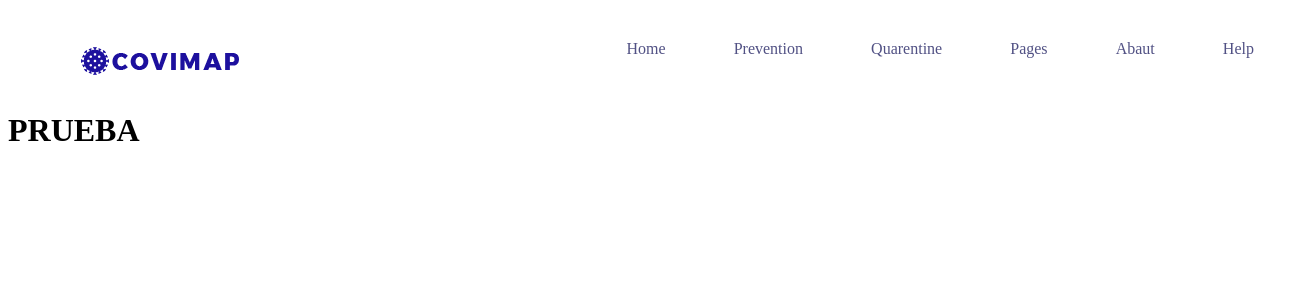
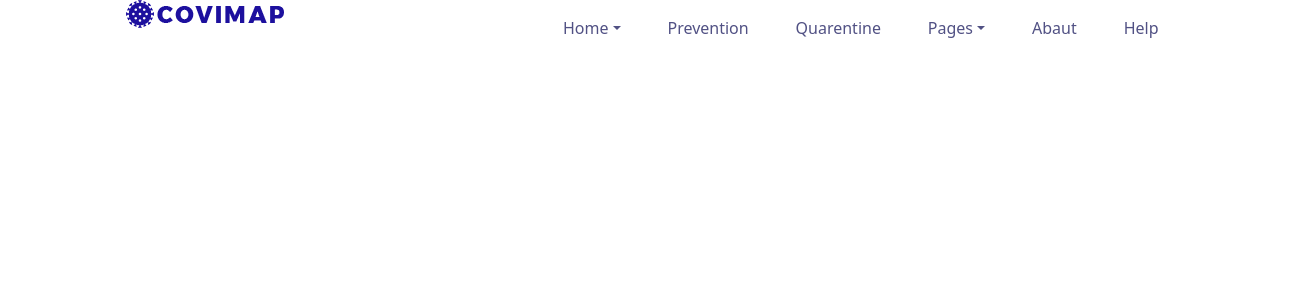
Before and after one commit to gabyfdez90/covimap, a React (Create React App) app: page / in a window 1280 px wide. Shown: the top 300 px of the page, 1304 px wide, since content can reach past the window. Built offline with nearby package versions, Linux system fonts and the light colour scheme.

Commit message:
navbar estilos

```diff
--- a/package.json
+++ b/package.json
@@ -7,6 +7,8 @@
     "@testing-library/react": "^13.4.0",
     "@testing-library/user-event": "^13.5.0",
     "bootstrap": "^5.2.3",
+    "jquery": "^3.6.3",
+    "popper.js": "^1.16.1",
     "react": "^18.2.0",
     "react-bootstrap": "^2.7.0",
     "react-dom": "^18.2.0",
--- a/src/App.js
+++ b/src/App.js
@@ -1,7 +1,6 @@
 import React from "react";
 import "../src/components/atoms/navbar/navbar.css";
 import Navbar from "../src/components/atoms/navbar/Navbar";
-
 import { BrowserRouter as Router, Route, Link } from "react-router-dom";
 
 function App() {
@@ -10,9 +9,6 @@ function App() {
       <Router>
         <Navbar />
       </Router>
-      <div className="main-content">
-        <h1> PRUEBA</h1>
-      </div>
     </div>
   );
 }
--- a/src/components/atoms/navbar/Navbar.jsx
+++ b/src/components/atoms/navbar/Navbar.jsx
@@ -2,35 +2,83 @@ import "../navbar/navbar.css";
 import React from "react";
 import { NavLink } from "react-router-dom";
 import Logo from "../../../img/logo.png";
+import "bootstrap/dist/css/bootstrap.min.css";
+import "bootstrap/dist/js/bootstrap.bundle.min";
 
 function Navbar() {
   return (
     <div className="container">
       <div>
-        <img src={Logo} className="logo" />
+        <img src={Logo} className="Logo" />
       </div>
       <div>
         <nav>
-          <ul className="nav">
-            <NavLink to="/home" claseName>
-              <li>Home</li>
+          <NavLink to="/home" class="nav-item dropdown">
+            <a
+              class="nav-link dropdown-toggle"
+              href="#"
+              role="button"
+              data-bs-toggle="dropdown"
+            >
+              Home
+            </a>
+            <ul class="dropdown-menu">
+              <li>
+                <a class="dropdown-item" href="#">
+                  1 link
+                </a>
+              </li>
+              <li>
+                <a class="dropdown-item" href="#">
+                  2 link
+                </a>
+              </li>
+              <li>
+                <a class="dropdown-item" href="#">
+                  3 link
+                </a>
+              </li>
+            </ul>
           </NavLink>
-            <NavLink to="/prevention">
-              <li>Prevention</li>
+          <NavLink to="/preventión">
+            <a>Prevention</a>
           </NavLink>
           <NavLink to="/Quarentine">
-              <li>Quarentine</li>
+            <a>Quarentine</a>
           </NavLink>
-            <NavLink to="/Pages">
-              <li>Pages</li>
+          <NavLink to="/Pages" class="nav-item dropdown">
+            <a
+              class="nav-link dropdown-toggle"
+              href="#"
+              role="button"
+              data-bs-toggle="dropdown"
+            >
+              Pages
+            </a>
+            <ul class="dropdown-menu">
+              <li>
+                <a class="dropdown-item" href="#">
+                  1 link
+                </a>
+              </li>
+              <li>
+                <a class="dropdown-item" href="#">
+                  2 link
+                </a>
+              </li>
+              <li>
+                <a class="dropdown-item" href="#">
+                  3 link
+                </a>
+              </li>
+            </ul>
           </NavLink>
           <NavLink to="/abaut">
-              <li>Abaut</li>
+            <a>Abaut</a>
           </NavLink>
           <NavLink to="/help">
-              <li>Help</li>
+            <a>Help</a>
           </NavLink>
-          </ul>
         </nav>
       </div>
     </div>
--- a/src/components/atoms/navbar/navbar.css
+++ b/src/components/atoms/navbar/navbar.css
@@ -23,7 +23,7 @@
   margin-top: 4.5%;
 }
 
-.nav {
+nav {
   display: flex;
   justify-content: space-around;
   align-items: center;
@@ -38,9 +38,6 @@
 a{
   text-decoration: none;
   color: #515184;
+  display: inline-flex;
+
 }
-
-li{
-  list-style: none;
-  display: inline-flex;
-}
--- a/src/index.js
+++ b/src/index.js
@@ -1,3 +1,4 @@
+import "bootstrap/dist/css/bootstrap.min.css";
 import React from "react";
 import ReactDOM from "react-dom/client";
 import App from "./App";
```
Also changed, not shown: 1 other file (tests, documents, lock files or other folders). Lines whose indentation alone changed are shown as unchanged.
